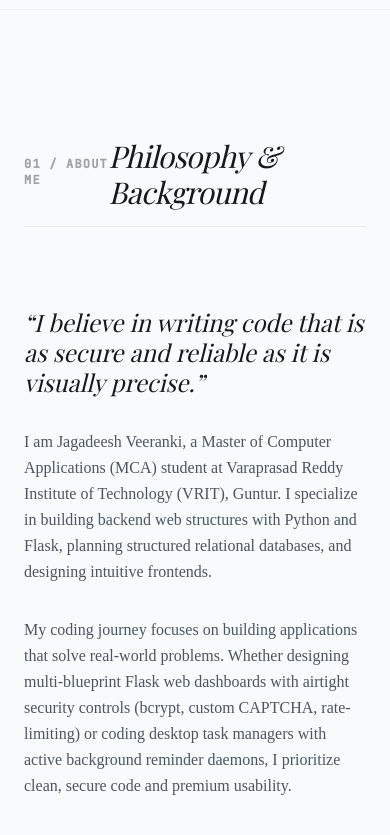
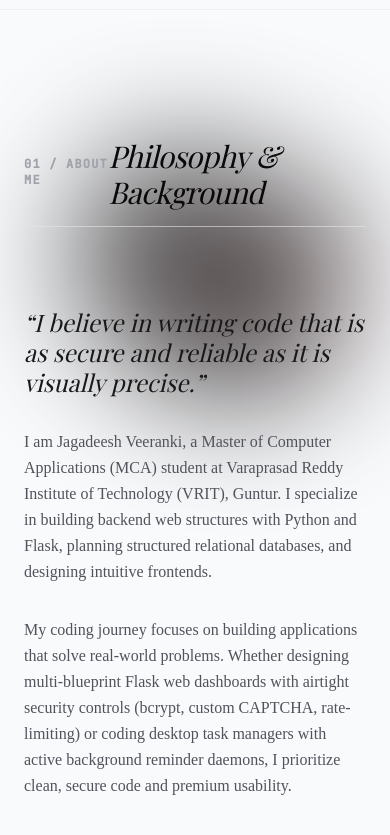
Before and after one commit to jagadeeshveeranki36/Portfolio, a React (Vite) app: page / in a window 390 px wide. Shown: the part 1340-2175 px from the top of the page. Built offline with nearby package versions, Linux system fonts and the light colour scheme; a web font is replaced by a local one.

Commit message:
Auto-sync update: file edits saved

```diff
--- a/src/sections/About.jsx
+++ b/src/sections/About.jsx
@@ -1,6 +1,7 @@
 import React from 'react';
 import { motion } from 'framer-motion';
 import { Heart } from 'lucide-react';
+import MorphingBackground from '../components/MorphingBackground';
 
 export default function About() {
   const facts = [
@@ -22,9 +23,9 @@ export default function About() {
   ];
 
   return (
-    <section id="about" className="py-32 relative overflow-hidden px-6 md:px-12 border-t border-zinc-200/50 dark:border-zinc-800/40">
-      {/* Subtle material texture overlay */}
-      <div className="absolute inset-0 bg-noise pointer-events-none opacity-[0.015] dark:opacity-[0.02]" />
+    <section id="about" className="py-32 relative overflow-hidden px-6 md:px-12 border-t border-zinc-200/50 dark:border-zinc-800/40 bg-transparent">
+      {/* Morphing Liquid Blobs Background */}
+      <MorphingBackground colorTheme="amber" />
 
       <div className="max-w-6xl mx-auto relative z-10">
 
@@ -33,7 +34,7 @@ export default function About() {
           <span className="font-mono text-xs uppercase tracking-widest text-zinc-400 dark:text-zinc-500 font-bold">
             01 / ABOUT ME
           </span>
-          <h2 className="font-display italic text-3xl text-zinc-900 dark:text-white">
+          <h2 className="font-display italic text-3xl text-zinc-909 dark:text-white">
             Philosophy & Background
           </h2>
         </div>
@@ -47,7 +48,7 @@ export default function About() {
             whileInView={{ opacity: 1, y: 0 }}
             viewport={{ once: true, margin: '-100px' }}
             transition={{ duration: 0.7 }}
-            className="lg:col-span-7 space-y-8 text-zinc-650 dark:text-zinc-300 text-base md:text-lg leading-relaxed"
+            className="lg:col-span-7 space-y-8 text-zinc-600 dark:text-zinc-300 text-base md:text-lg leading-relaxed"
           >
             {/* Bold Lead Statement */}
             <p className="font-display italic text-2xl md:text-3xl text-zinc-900 dark:text-white leading-tight font-normal">
@@ -81,10 +82,16 @@ export default function About() {
                 whileInView={{ opacity: 1, y: 0 }}
                 viewport={{ once: true, margin: '-100px' }}
                 transition={{ duration: 0.6, delay: i * 0.15 }}
-                className="glass-card p-6 flex flex-col gap-4 border border-zinc-200/40 dark:border-zinc-800/40 hover:border-zinc-300 dark:hover:border-zinc-700 transition-all duration-300 shadow-sm"
+                whileHover={{
+                  borderRadius: "20px 8px 20px 8px",
+                  scale: 1.025,
+                  y: -4,
+                  transition: { type: 'spring', stiffness: 400, damping: 12 }
+                }}
+                className="glass-card p-6 flex flex-col gap-4 border border-zinc-200/40 dark:border-zinc-800/40 hover:border-zinc-300 dark:hover:border-zinc-700 transition-all duration-300 shadow-sm cursor-pointer select-none origin-center"
               >
                 <div className="flex items-baseline justify-between border-b border-zinc-200/40 dark:border-zinc-800/40 pb-2">
-                  <span className="font-mono text-lg font-bold text-blue-600 dark:text-blue-400">
+                  <span className="font-mono text-lg font-bold text-blue-605 dark:text-blue-400">
                     {fact.num}
                   </span>
                   <span className="font-mono text-[9px] uppercase tracking-widest text-zinc-400 dark:text-zinc-500">
```
